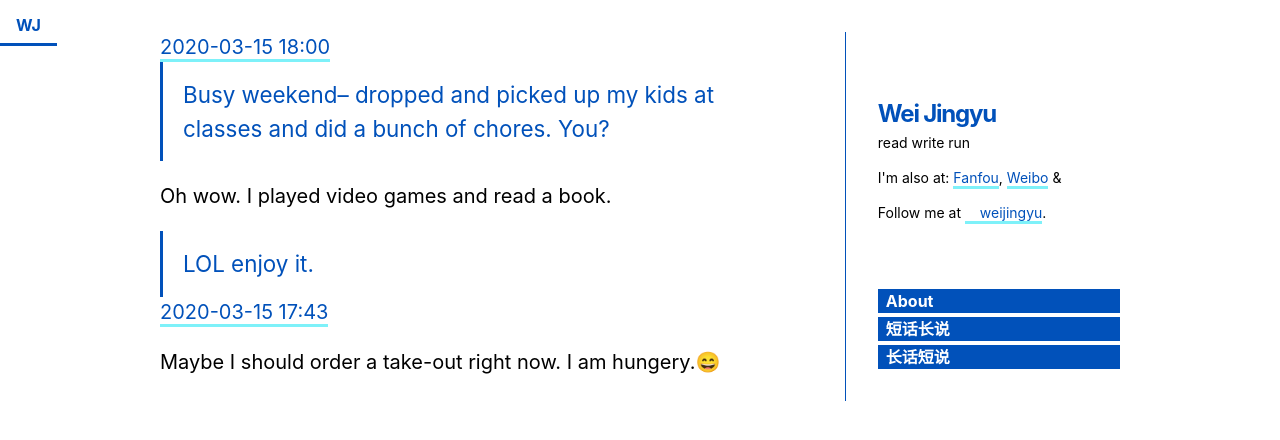
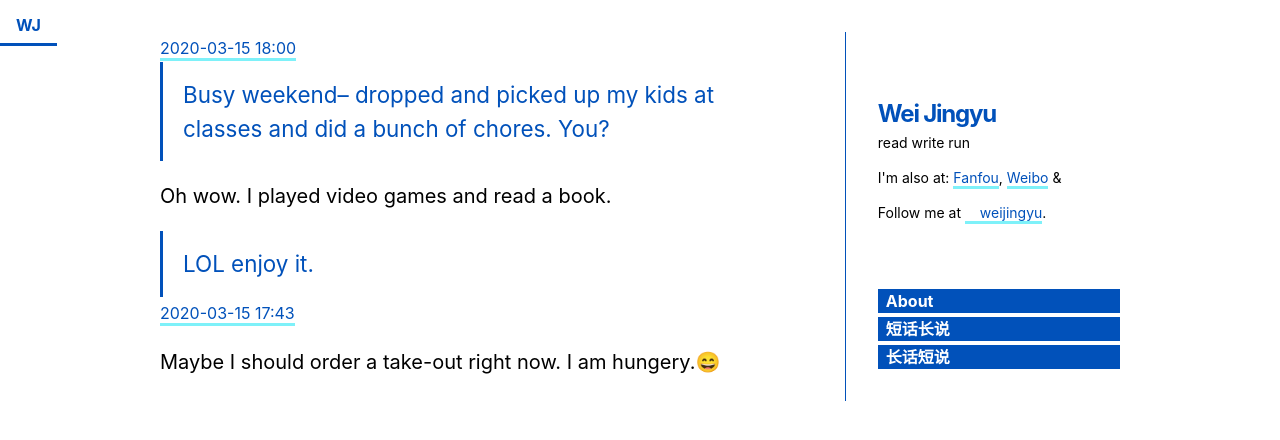
Before and after one commit to weijy/wei, a Jekyll site: the page built from suisuinian.md, in a window 1280 px wide. Shown: the top 440 px of the page. Built offline with Jekyll 4.4.1, drawn with Linux system fonts in a browser that asks for light colours; nearby versions of some CDN libraries; some web fonts are replaced.

```diff
--- a/_layouts/default.html
+++ b/_layouts/default.html
@@ -17,7 +17,7 @@
             </div>
             {% endif% }
         </div>
-    {% else %}
+    {% elseif page.title %}
         <h1 class="center w-80 f-headline-ns f3 lh-title db ph4 pv2 bg-primary white">
             {{ page.title }}
         </h1>
--- a/suisuinian.md
+++ b/suisuinian.md
@@ -3,10 +3,12 @@
 title: 长话短说
 ---
 {% for note in site.notes reversed %}
-<div class="tweeter-tweet" id="date-{{ note.date | date: "%Y-%m-%d %H:%M" }}{{ note.slug }}">
+<div class="aside-tweet" id="date-{{ note.date | date: "%Y-%m-%d %H:%M" }}{{ note.slug }}">
   <div class="date">
     <date>
-    <a href="#date-{{ note.date | date: "%Y-%m-%d %H:%M" }}{{ note.slug }}">{{ note.date | date: "%Y-%m-%d %H:%M"}}</a>
+      <small>
+        <a href="#date-{{ note.date | date: "%Y-%m-%d %H:%M" }}{{ note.slug }}">{{ note.date | date: "%Y-%m-%d %H:%M"}}</a>
+      </small>
     </date>
   </div>
   {{ note.content | markdownify }}
```
